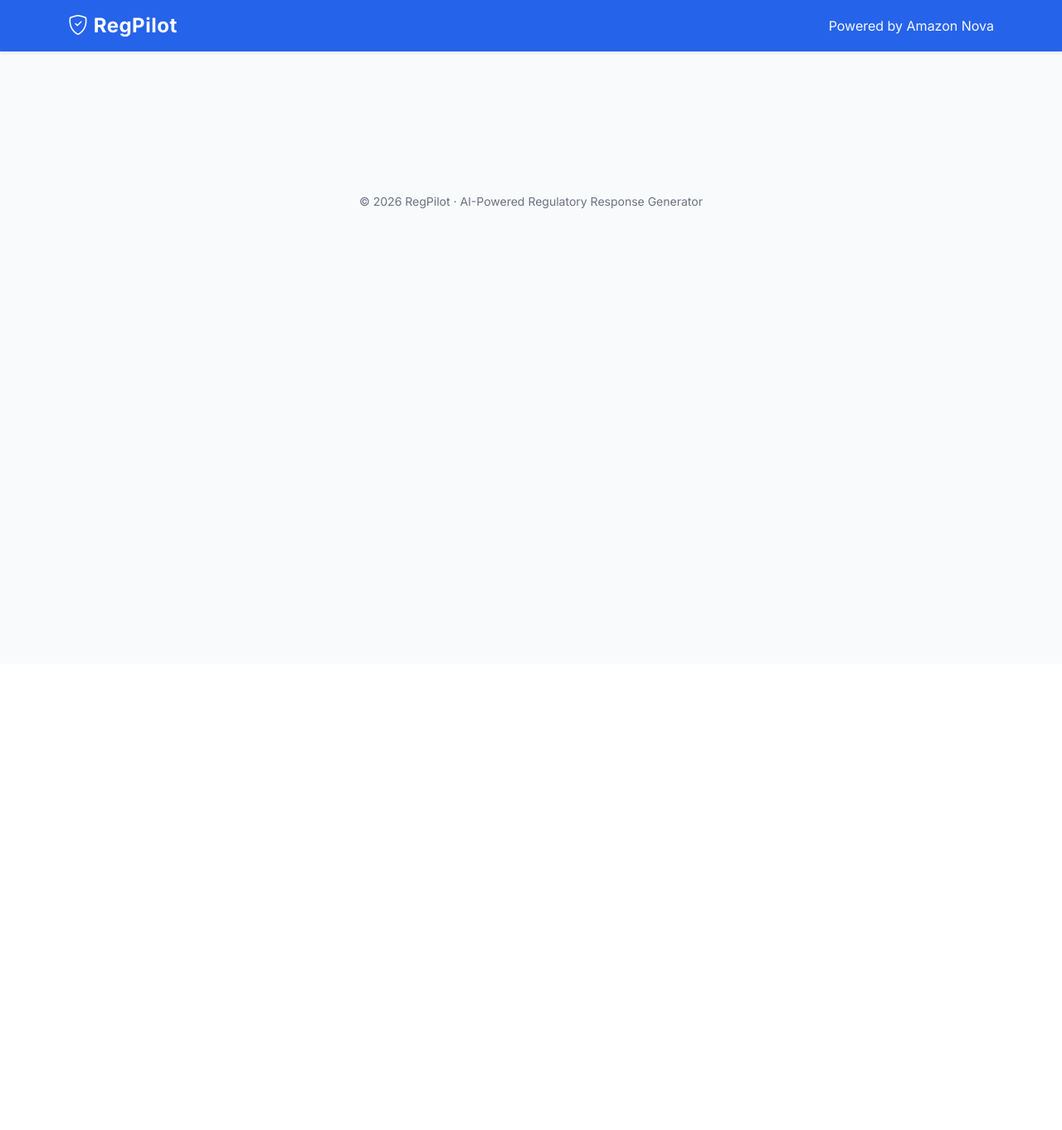
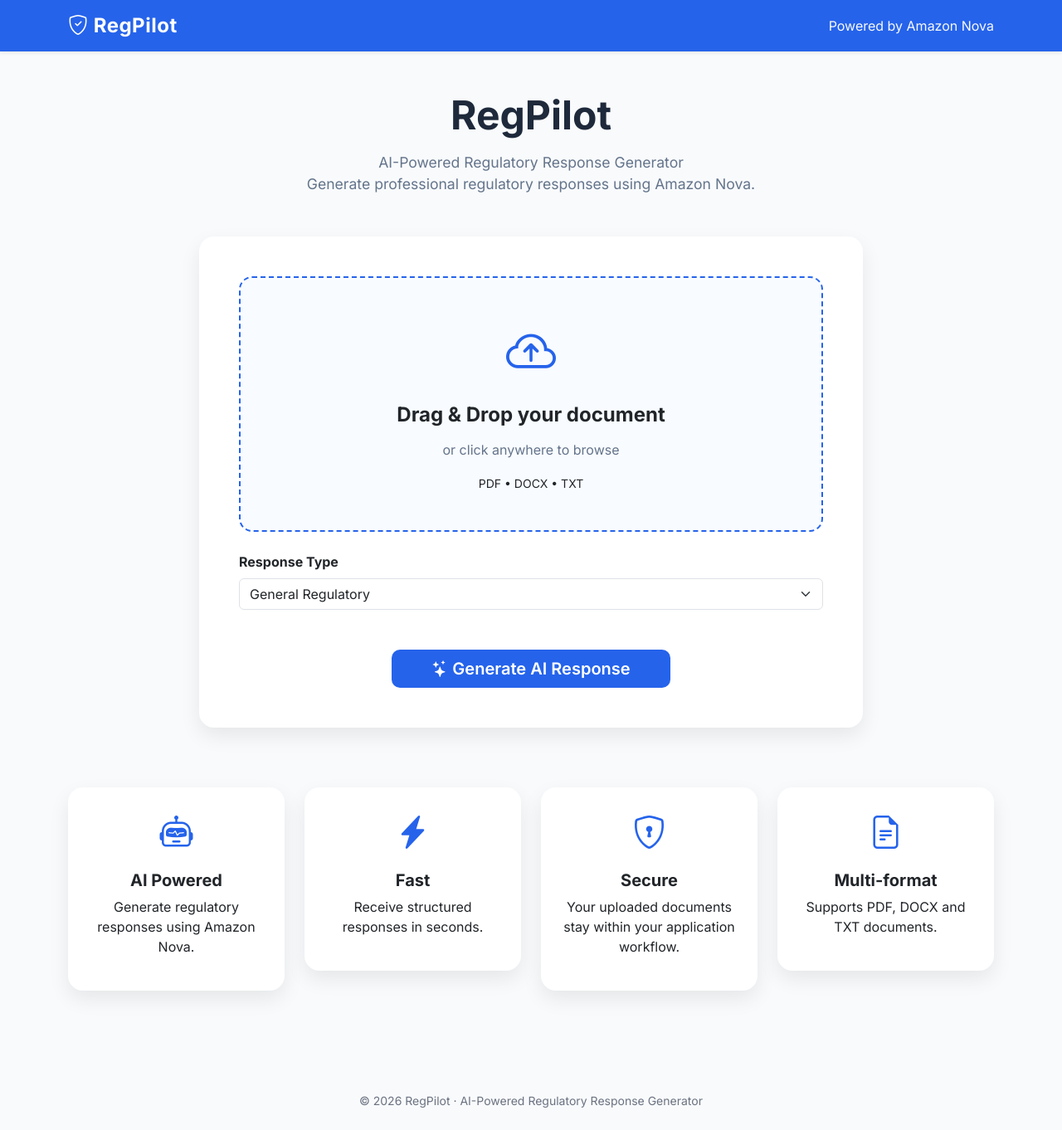
Before and after one commit to AbhinavKota13/ai_regulatory_assisstant, a Flask app: page / in a window 1280 px wide. Shown: the whole page at 83% size. Before the commit the page ends 251 px from the top, so only its background shows below. Run offline with Flask 3, Linux system fonts and the light colour scheme.

Commit message:
feat: Redesigned RegPilot landing page

```diff
--- a/static/css/style.css
+++ b/static/css/style.css
@@ -105,3 +105,117 @@ h1,h2,h3,h4,h5{
     font-weight:700;
 
 }
+
+/* ---------- HERO SECTION ---------- */
+
+.hero{
+
+    text-align:center;
+
+    margin-bottom:50px;
+
+}
+
+.hero h1{
+
+    font-size:3rem;
+
+    font-weight:700;
+
+    color:#1e293b;
+
+}
+
+.hero p{
+
+    color:#64748b;
+
+    font-size:1.1rem;
+
+    margin-top:15px;
+
+}
+
+/* ---------- UPLOAD CARD ---------- */
+
+.upload-card{
+
+    max-width:800px;
+
+    margin:auto;
+
+}
+
+/* ---------- DROP AREA ---------- */
+
+.drop-zone{
+
+    border:2px dashed #2563eb;
+
+    border-radius:16px;
+
+    padding:45px;
+
+    text-align:center;
+
+    background:#f8fbff;
+
+    transition:.3s;
+
+}
+
+.drop-zone:hover{
+
+    background:#eef5ff;
+
+}
+
+.drop-zone i{
+
+    font-size:60px;
+
+    color:#2563eb;
+
+}
+
+.drop-zone p{
+
+    margin-top:15px;
+
+    color:#64748b;
+
+}
+
+/* Hide ugly default file input */
+
+input[type=file]{
+
+    display:none;
+
+}
+
+.upload-label{
+
+    cursor:pointer;
+
+}
+
+/* ---------- FEATURE CARDS ---------- */
+
+.feature-card{
+
+    text-align:center;
+
+    padding:25px;
+
+}
+
+.feature-card i{
+
+    font-size:40px;
+
+    color:#2563eb;
+
+    margin-bottom:15px;
+
+}
--- a/templates/index.html
+++ b/templates/index.html
@@ -1,13 +1,219 @@
 {% extends "base.html" %}
 
 {% block title %}
-
 RegPilot
-
 {% endblock %}
 
 {% block content %}
 
-<!-- We'll redesign this completely in PR-3.2 -->
+<div class="hero">
+
+    <h1>RegPilot</h1>
+
+    <p>
+
+        AI-Powered Regulatory Response Generator
+
+        <br>
+
+        Generate professional regulatory responses using Amazon Nova.
+
+    </p>
+
+</div>
+
+
+<div class="card upload-card">
+
+    <div class="card-body p-5">
+
+        <form action="/upload" method="POST" enctype="multipart/form-data">
+
+            {% if error %}
+
+            <div class="alert alert-danger">
+
+                {{ error }}
+
+            </div>
+
+            {% endif %}
+
+            <label class="upload-label w-100">
+
+                <div class="drop-zone">
+
+                    <i class="bi bi-cloud-arrow-up"></i>
+
+                    <h4 class="mt-3">
+
+                        Drag & Drop your document
+
+                    </h4>
+
+                    <p>
+
+                        or click anywhere to browse
+
+                    </p>
+
+                    <small>
+
+                        PDF • DOCX • TXT
+
+                    </small>
+
+                </div>
+
+                <input
+
+                    type="file"
+
+                    name="file"
+
+                    required>
+
+            </label>
+
+            <div class="mt-4">
+
+                <label class="form-label fw-bold">
+
+                    Response Type
+
+                </label>
+
+                <select
+
+                    class="form-select"
+
+                    name="query_type">
+
+                    <option value="General">
+
+                        General Regulatory
+
+                    </option>
+
+                    <option value="FDA">
+
+                        FDA
+
+                    </option>
+
+                    <option value="EMA">
+
+                        EMA
+
+                    </option>
+
+                    <option value="MHRA">
+
+                        MHRA
+
+                    </option>
+
+                </select>
+
+            </div>
+
+            <div class="text-center mt-5">
+
+                <button
+
+                    class="btn btn-primary btn-lg px-5"
+
+                    type="submit">
+
+                    <i class="bi bi-stars"></i>
+
+                    Generate AI Response
+
+                </button>
+
+            </div>
+
+        </form>
+
+    </div>
+
+</div>
+
+
+<div class="row mt-5 g-4">
+
+    <div class="col-md-3">
+
+        <div class="card feature-card">
+
+            <i class="bi bi-robot"></i>
+
+            <h5>AI Powered</h5>
+
+            <p>
+
+                Generate regulatory responses using Amazon Nova.
+
+            </p>
+
+        </div>
+
+    </div>
+
+    <div class="col-md-3">
+
+        <div class="card feature-card">
+
+            <i class="bi bi-lightning-charge-fill"></i>
+
+            <h5>Fast</h5>
+
+            <p>
+
+                Receive structured responses in seconds.
+
+            </p>
+
+        </div>
+
+    </div>
+
+    <div class="col-md-3">
+
+        <div class="card feature-card">
+
+            <i class="bi bi-shield-lock"></i>
+
+            <h5>Secure</h5>
+
+            <p>
+
+                Your uploaded documents stay within your application workflow.
+
+            </p>
+
+        </div>
+
+    </div>
+
+    <div class="col-md-3">
+
+        <div class="card feature-card">
+
+            <i class="bi bi-file-earmark-text"></i>
+
+            <h5>Multi-format</h5>
+
+            <p>
+
+                Supports PDF, DOCX and TXT documents.
+
+            </p>
+
+        </div>
+
+    </div>
+
+</div>
 
 {% endblock %}
```
